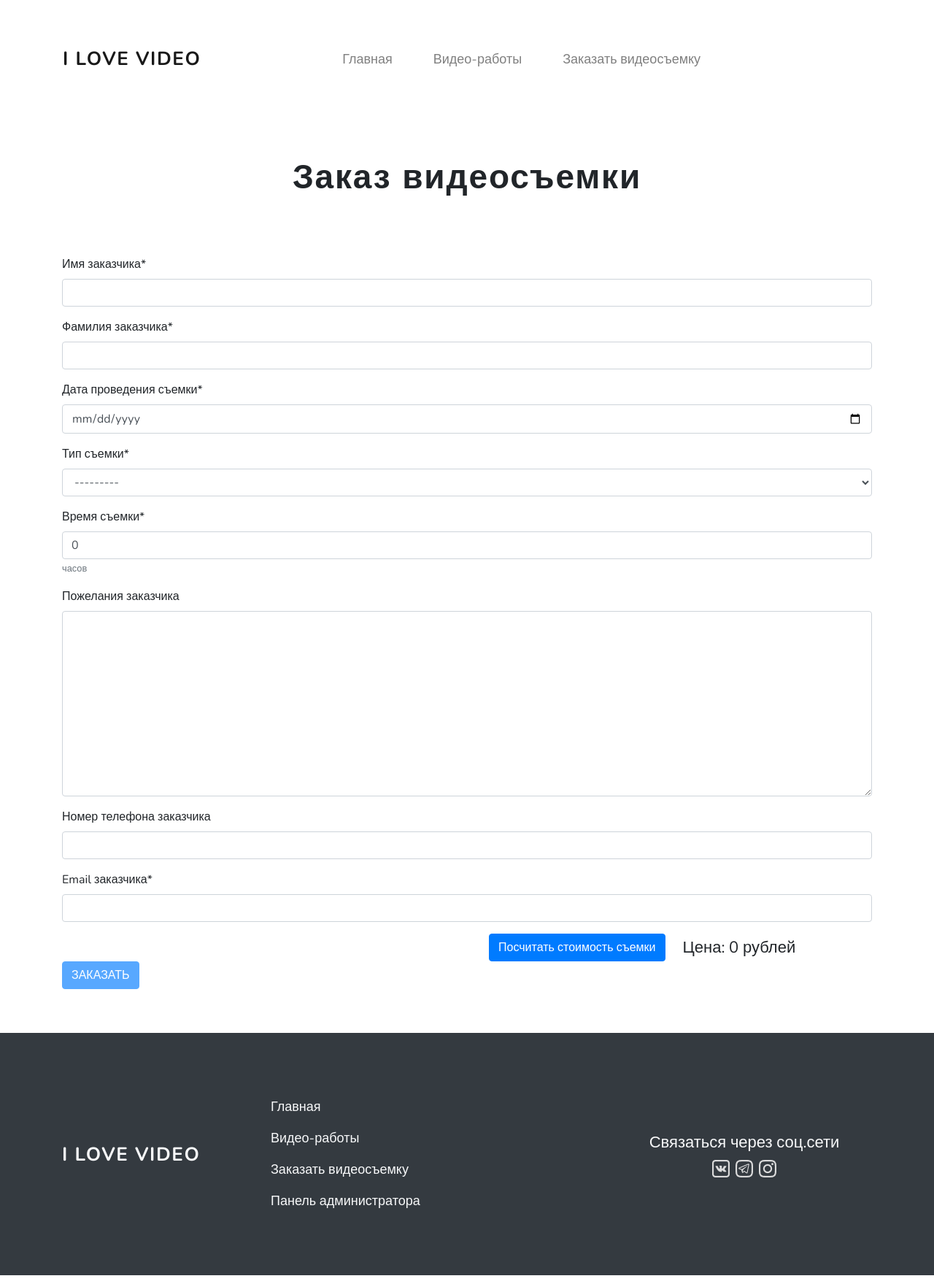
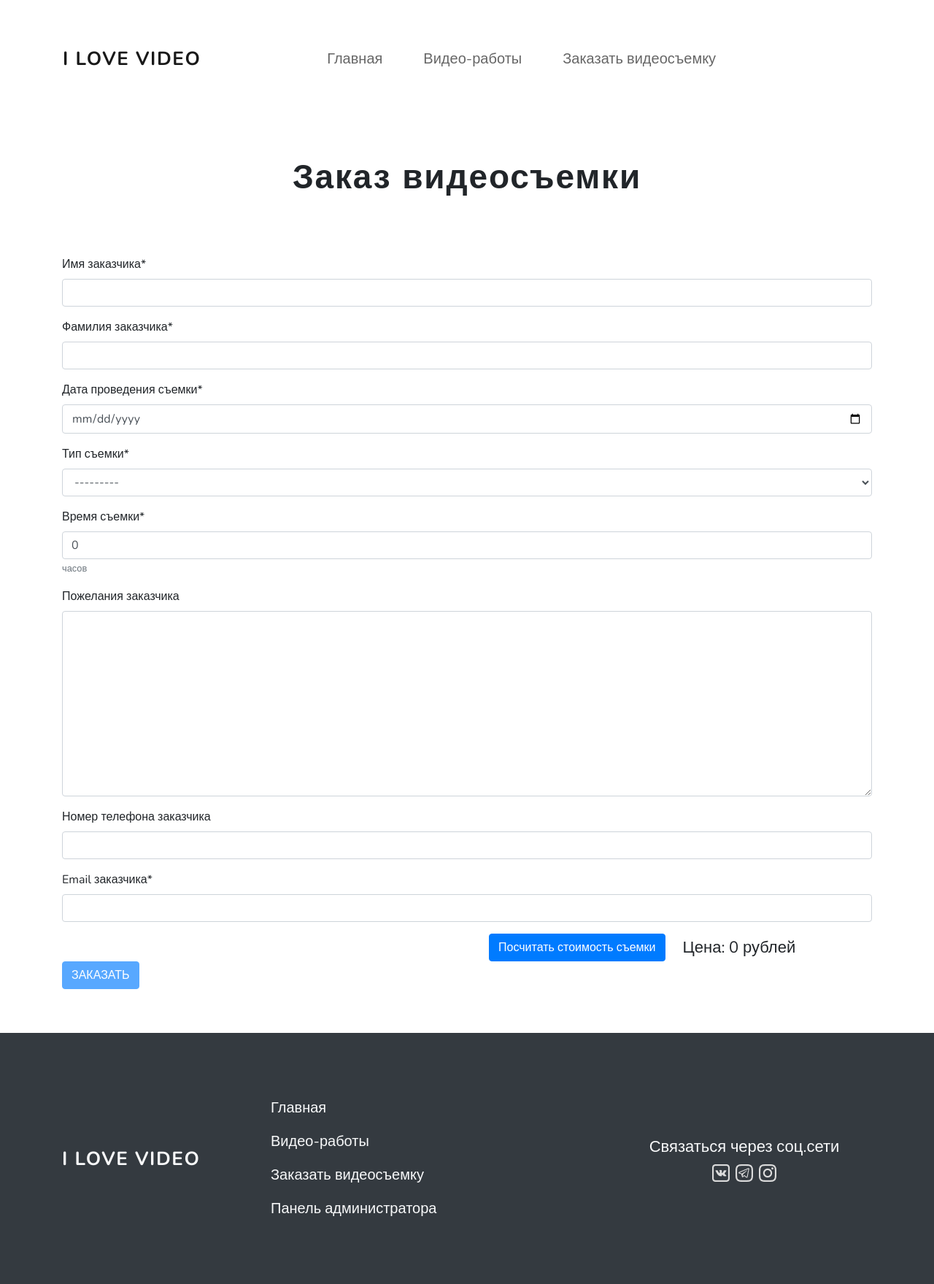
Before and after one commit to Romulq/Website-for-video-filming, a Django app: page /order/ in a window 1280 px wide. Shown: the whole page at 73% size. Run offline with Django 3.2, Linux system fonts and the light colour scheme; data comes from the database, SQL or seed files in the repository; both versions use the stored data as it was after the commit; some libraries are stand-ins or nearby versions.

Commit message:
change alpha-color for buttons and title admin panel

```diff
--- a/film_site/admin.py
+++ b/film_site/admin.py
@@ -1,10 +1,13 @@
 from django.contrib import admin
+from django.contrib.admin import AdminSite
 from django.contrib.admin.views.main import ChangeList
 from django.db.models import Sum
 from django.contrib.auth.models import User
 from django.contrib.auth.models import Group
 
 from .models import VideoType, MyWorks, AboutMe, Order
+
+AdminSite.site_header = "Только для администратора сайта"
 
 @admin.register(VideoType)
 class VideoTypeAdmin(admin.ModelAdmin):
--- a/film_site/static/css/main.css
+++ b/film_site/static/css/main.css
@@ -3,7 +3,8 @@
 }
 
 .nav-item.nav-link {
-    font-size: 18px;
+    font-size: 20px;
+    color: rgba(0,0,0,.7);
 }
 
 .list-inline {
--- a/film_site/templates/film_site/index.html
+++ b/film_site/templates/film_site/index.html
@@ -30,9 +30,9 @@
             </button>
             <div class="collapse navbar-collapse justify-content-md-center" id="navbarNavAltMarkup">
                 <div class="navbar-nav header-link">
-                    <a class="nav-item nav-link" href="{% url 'home' %}">Главная</a>
-                    <a class="nav-item nav-link" href="{% url 'works' %}">Видео-работы</a>
-                    <a class="nav-item nav-link" href="{% url 'order' %}">Заказать видеосъемку</a>
+                    <a class="nav-item nav-link" style="font-size: 20px; color: rgba(0,0,0,.6)" href="{% url 'home' %}">Главная</a>
+                    <a class="nav-item nav-link" style="font-size: 20px; color: rgba(0,0,0,.6)" href="{% url 'works' %}">Видео-работы</a>
+                    <a class="nav-item nav-link" style="font-size: 20px; color: rgba(0,0,0,.6)" href="{% url 'order' %}">Заказать видеосъемку</a>
                 </div>
             </div>
         </nav>
--- a/static/css/main.css
+++ b/static/css/main.css
@@ -3,7 +3,8 @@
 }
 
 .nav-item.nav-link {
-    font-size: 18px;
+    font-size: 20px;
+    color: rgba(0,0,0,.7);
 }
 
 .list-inline {
```
Also changed, not shown: db.sqlite3.
